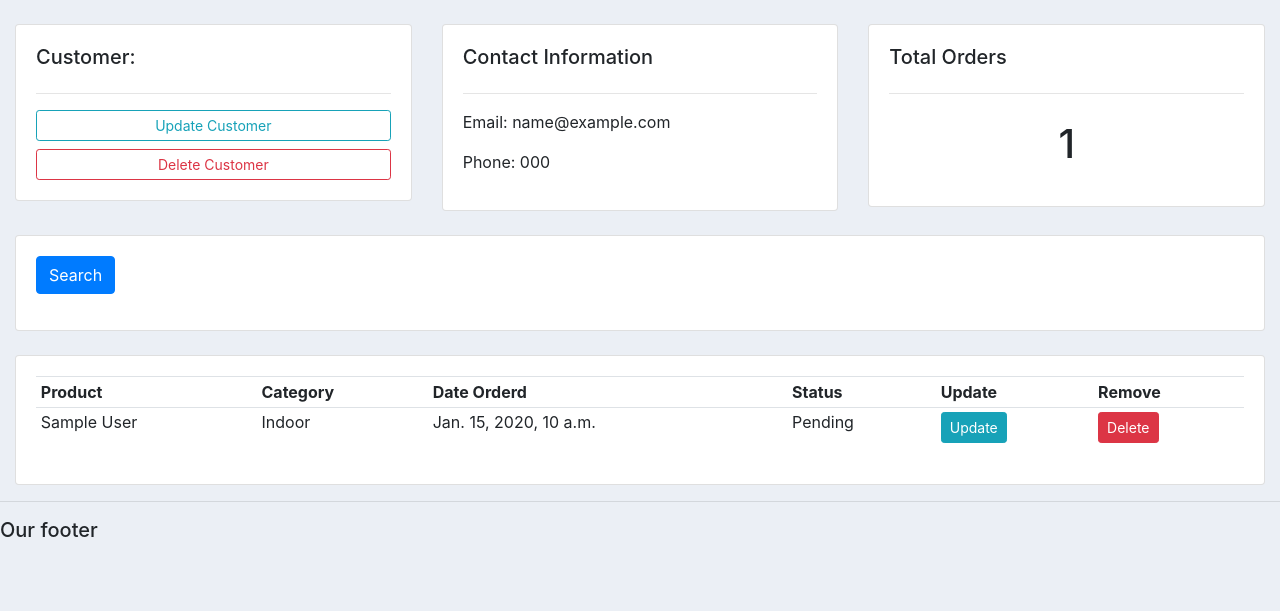
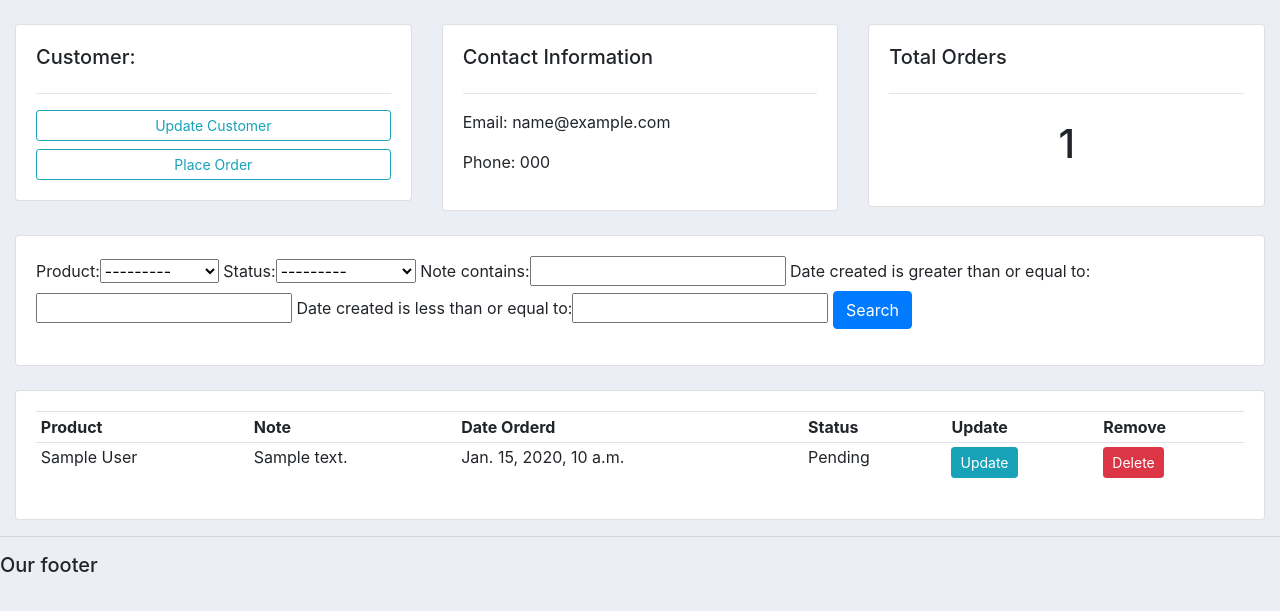
Before and after one commit to Amanikashema/Django_CRM_Poject, a Django app: page /customer/1/ in a window 1280 px wide. Shown: the part 59-670 px from the top of the page. Run offline with Django 3.2, Linux system fonts and the light colour scheme; tables that the repository leaves empty hold one stand-in row (values such as "Sample post"); some libraries are stand-ins or nearby versions.

Commit message:
Added search functionality

```diff
--- /dev/null
+++ b/accounts/filters.py
@@ -0,0 +1,16 @@
+import django_filters
+
+from .models import *
+
+from django_filters import DateFilter, CharFilter
+
+
+class OrderFilter(django_filters.FilterSet):
+    start_date = DateFilter(field_name='date_created', lookup_expr='gte')
+    end_date = DateFilter(field_name='date_created', lookup_expr='lte')
+    note = CharFilter(field_name='note', lookup_expr='icontains')
+
+    class Meta:
+        model = Order
+        fields = '__all__'
+        exclude = ['customer', 'date_created']
--- a/accounts/models.py
+++ b/accounts/models.py
@@ -47,6 +47,7 @@ class Order(models.Model):
     product = models.ForeignKey(Product, null=True, on_delete=models.SET_NULL)
     date_created = models.DateTimeField(auto_now_add=True, null=True)
     status = models.CharField(max_length=200, null=True, choices=STATUS)
+    note = models.CharField(max_length=1000, null=True)
 
     def __str__(self):
         return self.product.name
--- a/accounts/templates/accounts/customer.html
+++ b/accounts/templates/accounts/customer.html
@@ -10,7 +10,7 @@
 			<h5>Customer:</h5>
 			<hr>
 			<a class="btn btn-outline-info  btn-sm btn-block" href="">Update Customer</a>
-			<a class="btn btn-outline-danger  btn-sm btn-block" href="">Delete Customer</a>
+			<a class="btn btn-outline-info  btn-sm btn-block" href="{% url 'create_order' customer.id %}">Place Order</a>
 
 		</div>
 	</div>
@@ -39,7 +39,7 @@
 	<div class="col">
 		<div class="card card-body">
 			<form method="get">
-
+				{{myFilter.form}}
 		    <button class="btn btn-primary" type="submit">Search</button>
 		  </form>
 		</div>
@@ -54,7 +54,7 @@
 			<table class="table table-sm">
 				<tr>
 					<th>Product</th>
-					<th>Category</th>
+					<th>Note</th>
 					<th>Date Orderd</th>
 					<th>Status</th>
 					<th>Update</th>
@@ -64,7 +64,7 @@
 				{% for order in orders %}
 				<tr>
 					<td>{{order.product}}</td>
-					<td>{{order.product.category}}</td>
+					<td>{{order.note}}</td>
 					<td>{{order.date_created}}</td>
 					<td>{{order.status}}</td>
 					<td><a class="btn btn-sm btn-info" href="{% url 'update_order' order.id %}">Update</a></td>
--- a/accounts/templates/accounts/dashboard.html
+++ b/accounts/templates/accounts/dashboard.html
@@ -21,7 +21,7 @@
 
 				{% for customer in customers %}
 					<tr>
-						<td><a class="btn  btn-sm btn-info" href="">Views</a></td>
+						<td><a class="btn btn-sm btn-info" href="{% url 'customer' customer.id %}">View</a></td>
 						<td>{{customer.name}}</td>
 						<td>{{customer.phone}}</td>
 					</tr>
@@ -35,7 +35,7 @@
 		<h5>LAST 5 ORDERS</h5>
 		<hr>
 		<div class="card card-body">
-			<a class="btn btn-primary  btn-sm btn-block" href="{% url 'create_order' %}">Create Order</a>
+
 			<table class="table table-sm">
 				<tr>
 					<th>Product</th>
--- a/accounts/templates/accounts/order_form.html
+++ b/accounts/templates/accounts/order_form.html
@@ -7,7 +7,11 @@
         <div class="card card-body">
             <form method="POST">
                 {% csrf_token %}
-                {{ form }}
+                {{ formset.management_form }}
+                {% for form in formset %}
+                    {{ form }}
+                    <hr>
+                {% endfor %}
                 <input type="submit" name="'submit">
             </form>
         </div>
--- a/accounts/urls.py
+++ b/accounts/urls.py
@@ -6,7 +6,7 @@ urlpatterns = [
     path('', views.home, name='home'),
     path('products', views.products, name='products'),
     path('customer/<str:pk_test>/', views.customer, name='customer'),
-    path('create_order/', views.createOrder, name='create_order'),
+    path('create_order/<str:pk>', views.createOrder, name='create_order'),
     path('update_order/<str:pk>', views.updateOrder, name='update_order'),
     path('delete_order/<str:pk>', views.deleteOrder, name='delete_order')
 ]
--- a/accounts/views.py
+++ b/accounts/views.py
@@ -1,7 +1,9 @@
 from django.shortcuts import render, redirect
 from django.http import HttpResponse
+from django.forms import inlineformset_factory
 from .models import *
 from .forms import OrderForm
+from .filters import OrderFilter
 
 
 # Create your views here.
@@ -36,25 +38,36 @@ def customer(request, pk_test):
     customer = Customer.objects.get(id=pk_test)
     orders = customer.order_set.all()
     order_count = orders.count()
+    myFilter = OrderFilter(request.GET, queryset=orders)
+    orders = myFilter.qs
     context = {
         'customer': customer,
         'orders': orders,
-        'order_count': order_count
+        'order_count': order_count,
+        'myFilter': myFilter
     }
     return render(request, 'accounts/customer.html', context)
 
 
-def createOrder(request):
-    form = OrderForm
+def createOrder(request, pk):
+    OrderFormSet = inlineformset_factory(Customer, Order, fields=('product', 'status'), extra=10)
+    customer = Customer.objects.get(id=pk)
+    formset = OrderFormSet(queryset=Order.objects.none(), instance=customer)
+    # form = OrderForm(
+    #     initial={
+    #         'customer': customer
+    #     }
+    # )
     if request.method == 'POST':
         # print('Printing Post', request.POST)
-        form = OrderForm(request.POST)
-        if form.is_valid():
-            form.save()
+        #form = OrderForm(request.POST)
+        formset = OrderFormSet(request.POST, instance=customer)
+        if formset.is_valid():
+            formset.save()
             return redirect('/')
 
     context = {
-        'form': form
+        'formset': formset
     }
     return render(request, 'accounts/order_form.html', context)
 
--- a/crm1/settings.py
+++ b/crm1/settings.py
@@ -37,7 +37,9 @@ INSTALLED_APPS = [
     'django.contrib.sessions',
     'django.contrib.messages',
     'django.contrib.staticfiles',
-    'accounts'
+    'accounts',
+    'django_filters'
+
 ]
 
 MIDDLEWARE = [
```
